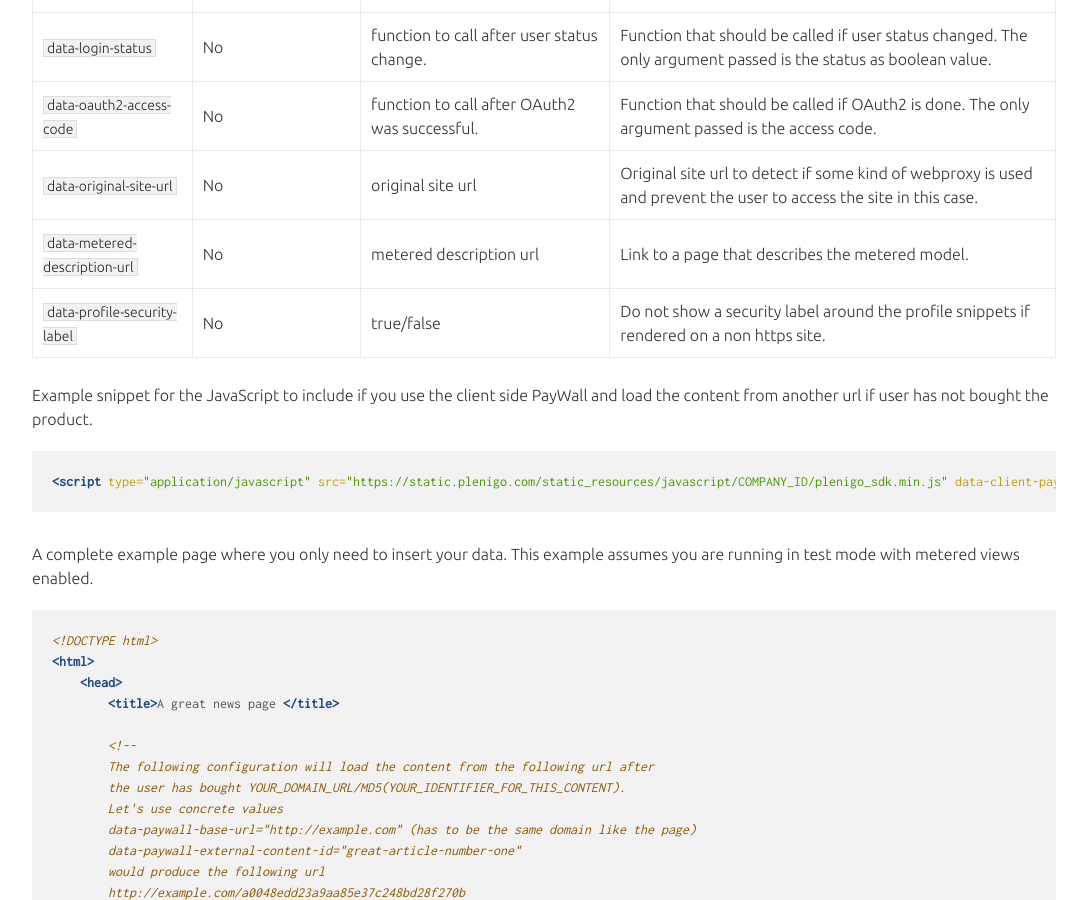
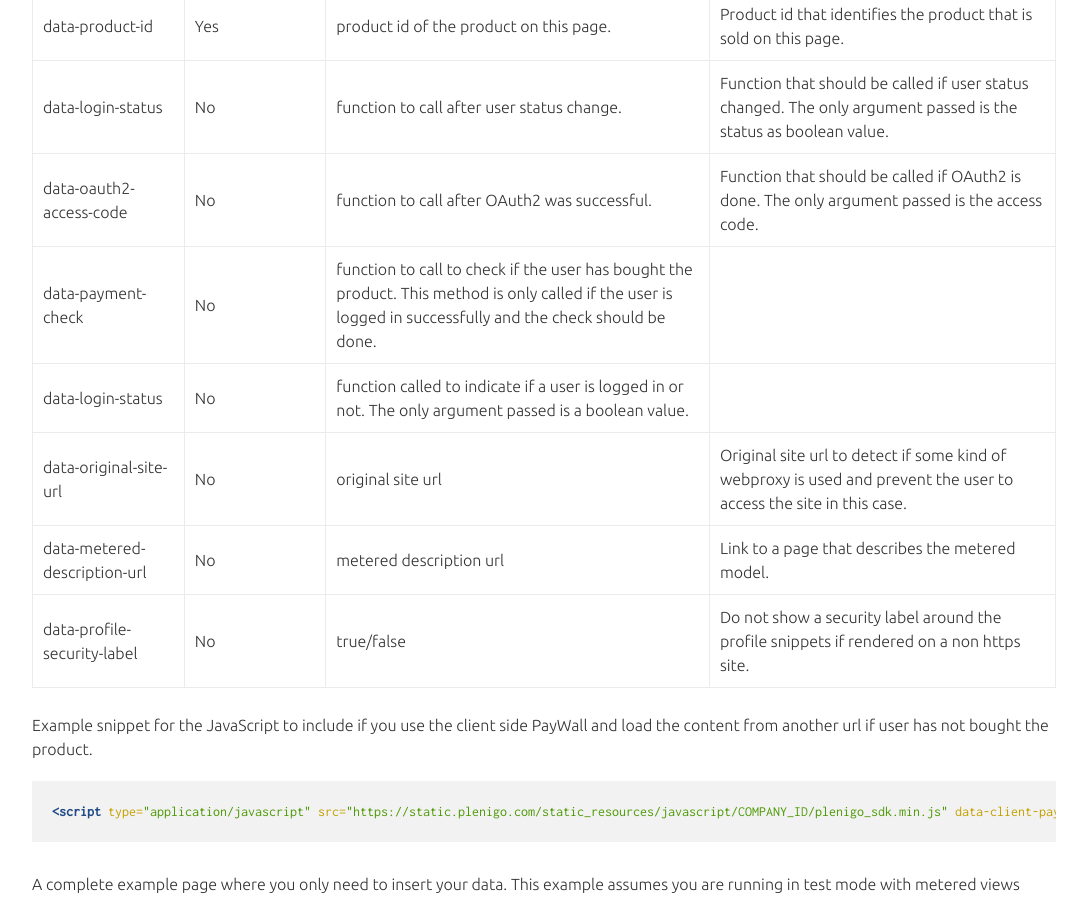
Before and after one commit to plenigo/plenigo.github.io, a Jekyll site: the page built from pages/sdks/javascript/includes/load_content_afterwards.md, in a window 1280 px wide and 900 px high, scrolled down 1235 px. Shown: the whole window, without its empty margins (96-1183 px from the left). Built offline with Jekyll 4.4.1, drawn with Linux system fonts in a browser that asks for light colours; our own code applies the rules of GitHub Pages for plain Markdown files.

```diff
--- a/pages/sdks/javascript/includes/load_content_afterwards.md
+++ b/pages/sdks/javascript/includes/load_content_afterwards.md
@@ -13,22 +13,24 @@ There are additional configuration options. This options are added as attributes
 
 | Attribute | Mandatory | Values | Description |
 |:----------|:----------|:-------|:------------|
-|<code>data-disable-metered</code>|No|true/false|Deactivates the metered functionality and all the logic coming with it.|
-|<code>data-hide-metered-counter</code>|No|true/false|If set to true the plengio metered counter widget is not shown to the user.|
-|<code>data-lang</code>|No|de/en|Set the language used for metered counter, etc. If not set the browser language is taken.|
-|<code>data-client-paywall</code>|Yes|true|Must be set to enabled client side PayWall.|
-|<code>data-test-mode</code>|No|true/false|Flag indicating if test mode should be used.|
-|<code>data-paywall-type</code>|Yes|url|Indicates the client side PayWall type.|
-|<code>data-paywall-base-url</code>|Yes|base URL to find real content|Base URL to find real content for. To access the content the product id will be hashed with MD5 and added to the paywall-base-url.|
-|<code>data-paywall-target-element-id</code>|Yes|id of the element to add the content to.|id of the element to add the content to.|
-|<code>data-paywall-external-content-id</code>|Yes|id of the external content|The MD5 hash of this value will identify the external content.|
-|<code>data-paywall-registration-element-id</code>|Yes, if two two phase metered is planed|id of the element containing the registration/login form.|id of the element containing the registration/login form.|
-|<code>data-product-id</code>|Yes|product id of the product on this page.|Product id that identifies the product that is sold on this page.|
-|<code>data-login-status</code>|No|function to call after user status change.|Function that should be called if user status changed. The only argument passed is the status as boolean value.|
-|<code>data-oauth2-access-code</code>|No|function to call after OAuth2 was successful.|Function that should be called if OAuth2 is done. The only argument passed is the access code.|
-|<code>data-original-site-url</code>|No|original site url|Original site url to detect if some kind of webproxy is used and prevent the user to access the site in this case.|
-|<code>data-metered-description-url</code>|No|metered description url|Link to a page that describes the metered model.|
-|<code>data-profile-security-label</code>|No|true/false|Do not show a security label around the profile snippets if rendered on a non https site.|
+|data-disable-metered|No|true/false|Deactivates the metered functionality and all the logic coming with it.|
+|data-hide-metered-counter|No|true/false|If set to true the plengio metered counter widget is not shown to the user.|
+|data-lang|No|de/en|Set the language used for metered counter, etc. If not set the browser language is taken.|
+|data-client-paywall|Yes|true|Must be set to enabled client side PayWall.|
+|data-test-mode|No|true/false|Flag indicating if test mode should be used.|
+|data-paywall-type|Yes|url|Indicates the client side PayWall type.|
+|data-paywall-base-url|Yes|base URL to find real content|Base URL to find real content for. To access the content the product id will be hashed with MD5 and added to the paywall-base-url.|
+|data-paywall-target-element-id|Yes|id of the element to add the content to.|id of the element to add the content to.|
+|data-paywall-external-content-id|Yes|id of the external content|The MD5 hash of this value will identify the external content.|
+|data-paywall-registration-element-id|Yes, if two two phase metered is planed|id of the element containing the registration/login form.|id of the element containing the registration/login form.|
+|data-product-id|Yes|product id of the product on this page.|Product id that identifies the product that is sold on this page.|
+|data-login-status|No|function to call after user status change.|Function that should be called if user status changed. The only argument passed is the status as boolean value.|
+|data-oauth2-access-code|No|function to call after OAuth2 was successful.|Function that should be called if OAuth2 is done. The only argument passed is the access code.|
+|data-payment-check|No|function to call to check if the user has bought the product. This method is only called if the user is logged in successfully and the check should be done.|
+|data-login-status|No|function called to indicate if a user is logged in or not. The only argument passed is a boolean value.|
+|data-original-site-url|No|original site url|Original site url to detect if some kind of webproxy is used and prevent the user to access the site in this case.|
+|data-metered-description-url|No|metered description url|Link to a page that describes the metered model.|
+|data-profile-security-label|No|true/false|Do not show a security label around the profile snippets if rendered on a non https site.|
 
 Example snippet for the JavaScript to include if you use the client side PayWall and load the content from another url if user has not bought the product.
 
```
Also changed, not shown: pages/sdks/javascript/includes/hide_content_afterwards.md (+2 -0 lines), pages/sdks/javascript/includes/hide_content_by_default.md (+2 -0 lines), pages/workflows/spa.md (added, +53 -0 lines), pages/workflows/workflows.md (+6 -0 lines).
